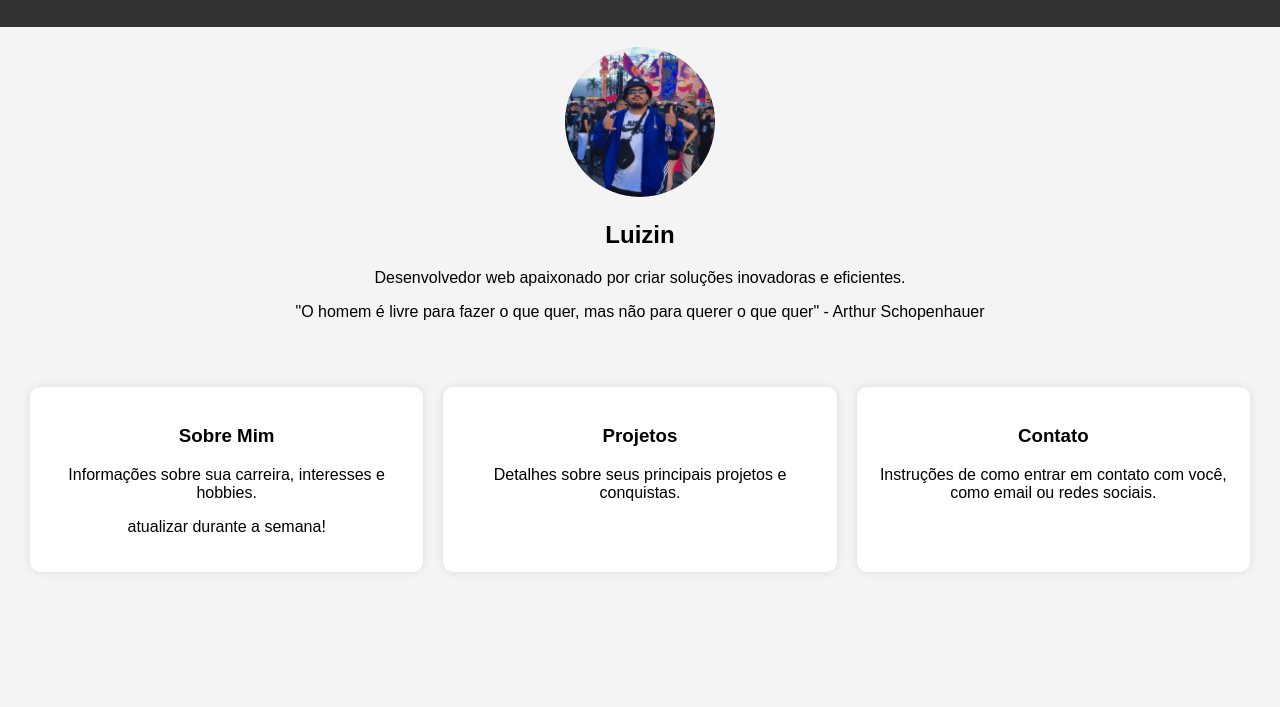
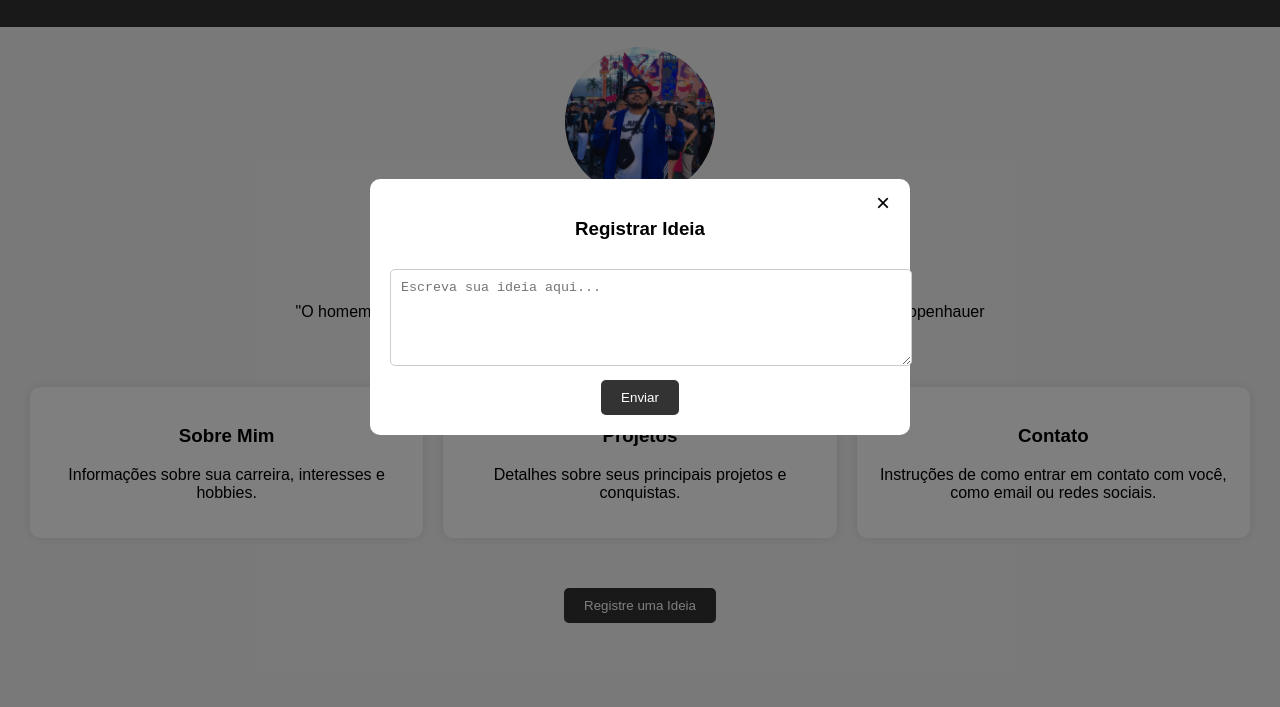
Before and after one commit to arrualuiz/06-Segunda-Versao-Alternativa, a plain HTML site: page index.html in a window 1280 px wide. Shown: the part 93-800 px from the top of the page. Drawn offline with Linux system fonts and the light colour scheme.

Commit message:
atualização do painel

```diff
--- a/index.html
+++ b/index.html
@@ -20,7 +20,6 @@
         <div class="column">
             <h3>Sobre Mim</h3>
             <p>Informações sobre sua carreira, interesses e hobbies.</p>
-            <p>atualizar durante a semana!</p>
         </div>
         <div class="column">
             <h3>Projetos</h3>
@@ -31,6 +30,15 @@
             <p>Instruções de como entrar em contato com você, como email ou redes sociais.</p>
         </div>
     </section>
+    <button id="register-idea-btn">Registre uma Ideia</button>
+    <div id="idea-panel" class="hidden">
+        <div id="idea-panel-content">
+            <span id="close-panel">&times;</span>
+            <h3>Registrar Ideia</h3>
+            <textarea id="idea-input" rows="5" placeholder="Escreva sua ideia aqui..."></textarea>
+            <button id="submit-idea">Enviar</button>
+        </div>
+    </div>
     <script src="scripts.js"></script>
 </body>
 </html>
--- a/scripts.js
+++ b/scripts.js
@@ -1,2 +1,15 @@
-// scripts.js
-console.log('Perfil carregado com sucesso');
+document.getElementById('register-idea-btn').addEventListener('click', function() {
+    document.getElementById('idea-panel').classList.remove('hidden');
+});
+
+document.getElementById('close-panel').addEventListener('click', function() {
+    document.getElementById('idea-panel').classList.add('hidden');
+});
+
+document.getElementById('submit-idea').addEventListener('click', function() {
+    let idea = document.getElementById('idea-input').value;
+    console.log('Ideia registrada:', idea);
+    document.getElementById('idea-input').value = '';
+    document.getElementById('idea-panel').classList.add('hidden');
+    alert('Sua ideia foi registrada com sucesso!');
+});
--- a/styles.css
+++ b/styles.css
@@ -36,9 +36,79 @@ header {
     flex: 1;
     border-radius: 10px;
     box-shadow: 0 0 10px rgba(0,0,0,0.1);
-    text-align: center; /* Centraliza o texto nas colunas */
+    text-align: center;
 }
 
 .column h3 {
     text-align: center;
 }
+
+#register-idea-btn {
+    display: block;
+    margin: 20px auto;
+    padding: 10px 20px;
+    background-color: #333;
+    color: #fff;
+    border: none;
+    border-radius: 5px;
+    cursor: pointer;
+}
+
+#register-idea-btn:hover {
+    background-color: #555;
+}
+
+#idea-panel {
+    position: fixed;
+    top: 0;
+    left: 0;
+    width: 100%;
+    height: 100%;
+    background-color: rgba(0,0,0,0.5);
+    display: flex;
+    justify-content: center;
+    align-items: center;
+}
+
+#idea-panel-content {
+    background-color: #fff;
+    padding: 20px;
+    border-radius: 10px;
+    width: 80%;
+    max-width: 500px;
+    position: relative;
+    text-align: center;
+}
+
+#close-panel {
+    position: absolute;
+    top: 10px;
+    right: 20px;
+    font-size: 24px;
+    cursor: pointer;
+}
+
+#idea-input {
+    width: 100%;
+    padding: 10px;
+    margin: 10px 0;
+    border: 1px solid #ccc;
+    border-radius: 5px;
+}
+
+#submit-idea {
+    padding: 10px 20px;
+    background-color: #333;
+    color: #fff;
+    border: none;
+    border-radius: 5px;
+    cursor: pointer;
+}
+
+#submit-idea:hover {
+    background-color: #555;
+}
+
+.hidden {
+    display: none;
+}
```
